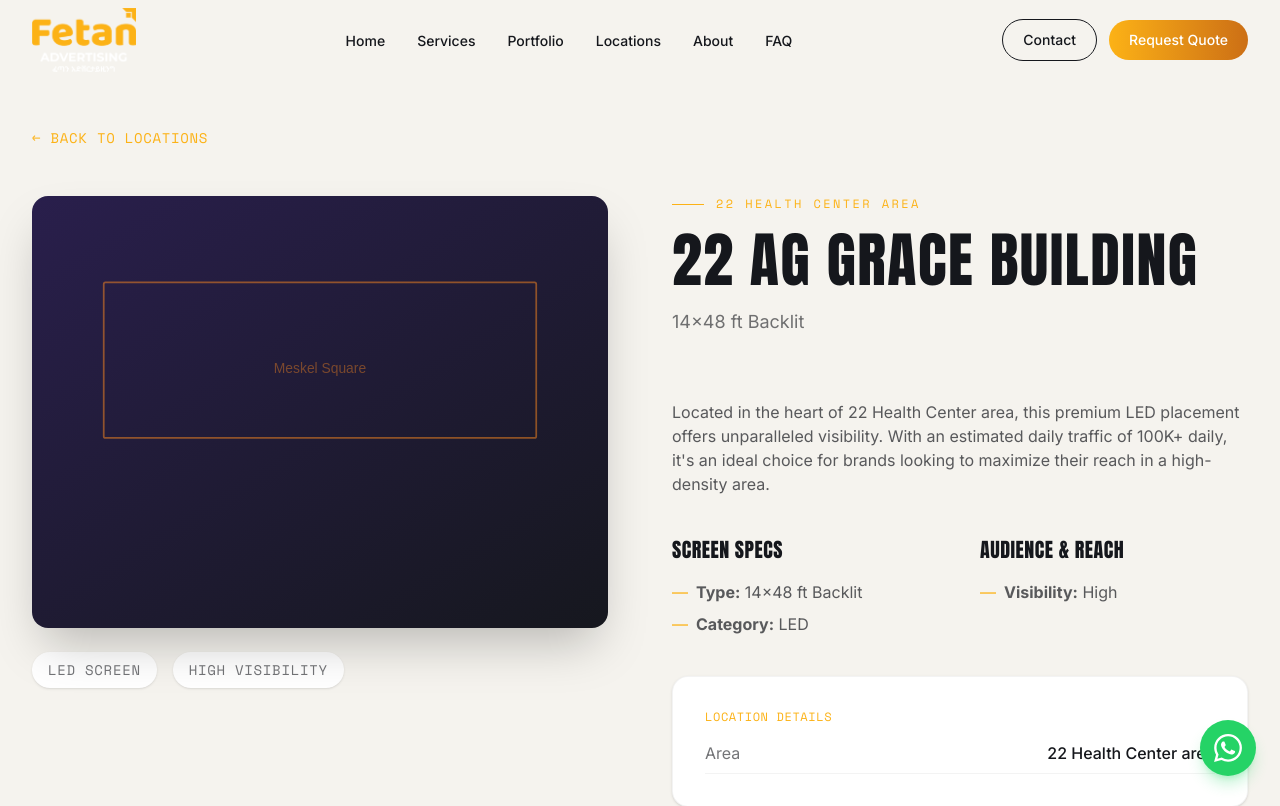
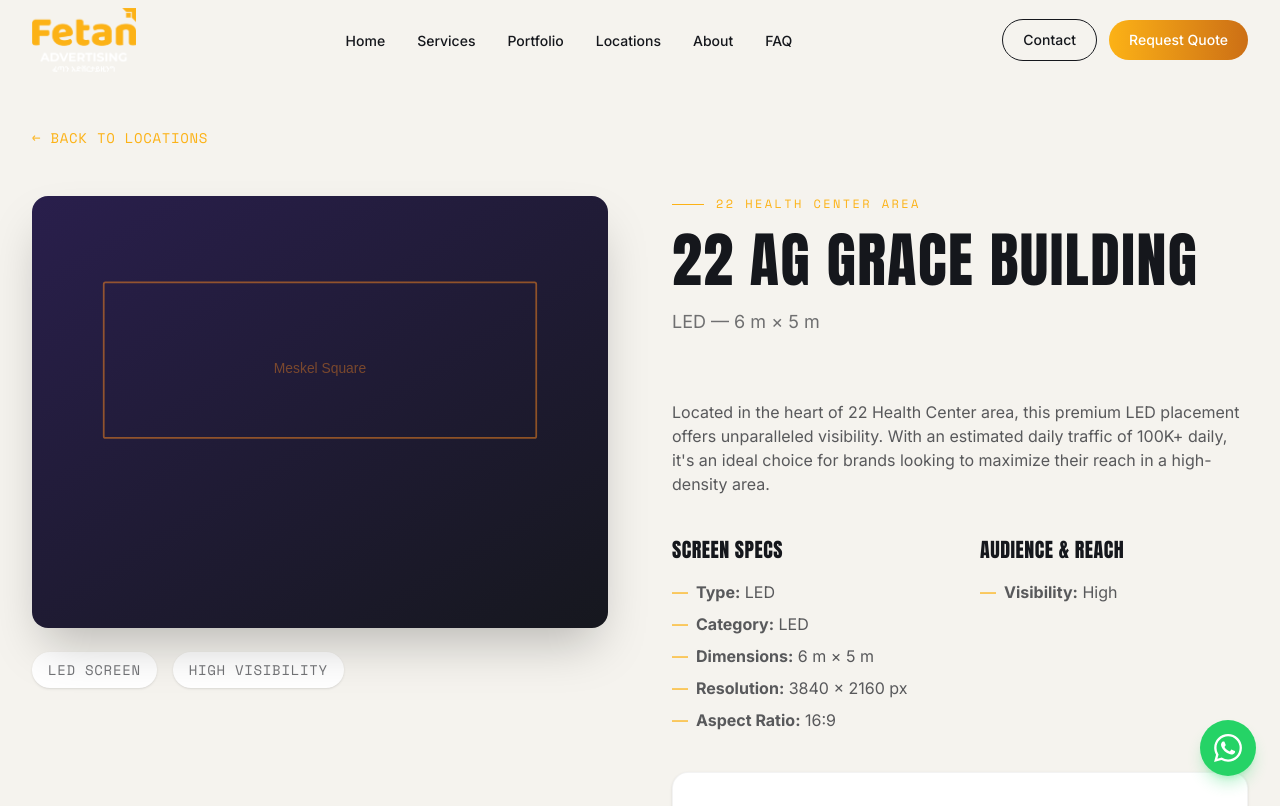
Before and after one commit to Alexmiki1/fetan-dooh, a Next.js app: page /locations/22-ag-grace in a window 1280 px wide. Shown: the top 806 px of the page. Built offline with nearby package versions, Linux system fonts and the light colour scheme.

Commit message:
updatedddd logooo and add imagessssdd location cardssss

```diff
--- a/app/locations/[id]/page.tsx
+++ b/app/locations/[id]/page.tsx
@@ -68,7 +68,7 @@ export default async function LocationPage({ params }: PageProps) {
               <SectionHead
                 eyebrow={location.area}
                 title={location.name}
-                description={location.screenType}
+                description={location.physicalDimensions ? `${location.screenType} — ${location.physicalDimensions}` : location.screenType}
               />
             </div>
 
@@ -92,6 +92,24 @@ export default async function LocationPage({ params }: PageProps) {
                     <span className="text-amber">—</span>
                     <span><strong>Category:</strong> {location.type}</span>
                   </li>
+                  {location.physicalDimensions && (
+                    <li className="flex items-start gap-2 text-night/70">
+                      <span className="text-amber">—</span>
+                      <span><strong>Dimensions:</strong> {location.physicalDimensions}</span>
+                    </li>
+                  )}
+                  {location.designResolution && (
+                    <li className="flex items-start gap-2 text-night/70">
+                      <span className="text-amber">—</span>
+                      <span><strong>Resolution:</strong> {location.designResolution}</span>
+                    </li>
+                  )}
+                  {location.aspectRatio && (
+                    <li className="flex items-start gap-2 text-night/70">
+                      <span className="text-amber">—</span>
+                      <span><strong>Aspect Ratio:</strong> {location.aspectRatio}</span>
+                    </li>
+                  )}
                 </ul>
               </div>
 
--- a/components/ui/LocationCard.tsx
+++ b/components/ui/LocationCard.tsx
@@ -35,7 +35,7 @@ export default function LocationCard({ location }: LocationCardProps) {
         <div className="mt-3 space-y-1.5 text-sm text-night/60">
           <p className="flex items-center gap-2">
             <span className="text-amber">→</span>
-            {location.screenType}
+            {location.physicalDimensions ? `${location.screenType} — ${location.physicalDimensions}` : location.screenType}
           </p>
         </div>
         <div className="mt-4 flex items-center justify-between">
--- a/data/locations.ts
+++ b/data/locations.ts
@@ -11,6 +11,9 @@ export interface Location {
   image: string;
   lat: number;
   lng: number;
+  designResolution?: string;
+  physicalDimensions?: string;
+  aspectRatio?: string;
 }
 
 export const locations: Location[] = [
@@ -20,11 +23,14 @@ export const locations: Location[] = [
     area: "Next to Friendship City Center",
     type: "LED",
     dailyTraffic: "150K+ daily",
-    screenType: "4K LED — 6m × 3m",
+    screenType: "LED",
     visibility: "High",
     image: "/images/location-bole.svg",
     lat: 8.9892,
     lng: 38.7885,
+    designResolution: "1920 × 576 px",
+    physicalDimensions: "10 m × 3 m",
+    aspectRatio: "3.33:1 (Ultra Wide)",
   },
   {
     id: "22-ag-grace",
@@ -32,11 +38,14 @@ export const locations: Location[] = [
     area: "22 Health Center area",
     type: "LED",
     dailyTraffic: "100K+ daily",
-    screenType: "14×48 ft Backlit",
+    screenType: "LED",
     visibility: "High",
     image: "/images/location-meskel.svg",
     lat: 9.0205,
     lng: 38.7901,
+    designResolution: "3840 × 2160 px",
+    physicalDimensions: "6 m × 5 m",
+    aspectRatio: "16:9",
   },
   {
     id: "churchill",
@@ -44,11 +53,14 @@ export const locations: Location[] = [
     area: "Churchill Road, Tracon Tower",
     type: "LED",
     dailyTraffic: "95K+ daily",
-    screenType: "Full HD LED — 4m × 2.5m",
+    screenType: "LED",
     visibility: "High",
     image: "/images/location-piassa.svg",
     lat: 9.0227,
     lng: 38.7489,
+    designResolution: "1336 × 768 px",
+    physicalDimensions: "7.6 m × 5.7 m",
+    aspectRatio: "1.74:1",
   },
   {
     id: "bole-medhanialem",
@@ -56,11 +68,14 @@ export const locations: Location[] = [
     area: "Bole",
     type: "LED",
     dailyTraffic: "130K+ daily",
-    screenType: "4K LED — 5m × 3m",
+    screenType: "LED",
     visibility: "High",
     image: "/images/location-bole.svg",
     lat: 8.9925,
     lng: 38.7895,
+    designResolution: "1280 × 1066 px",
+    physicalDimensions: "6 m × 5 m",
+    aspectRatio: "1.20:1",
   },
   {
     id: "merkato",
```
